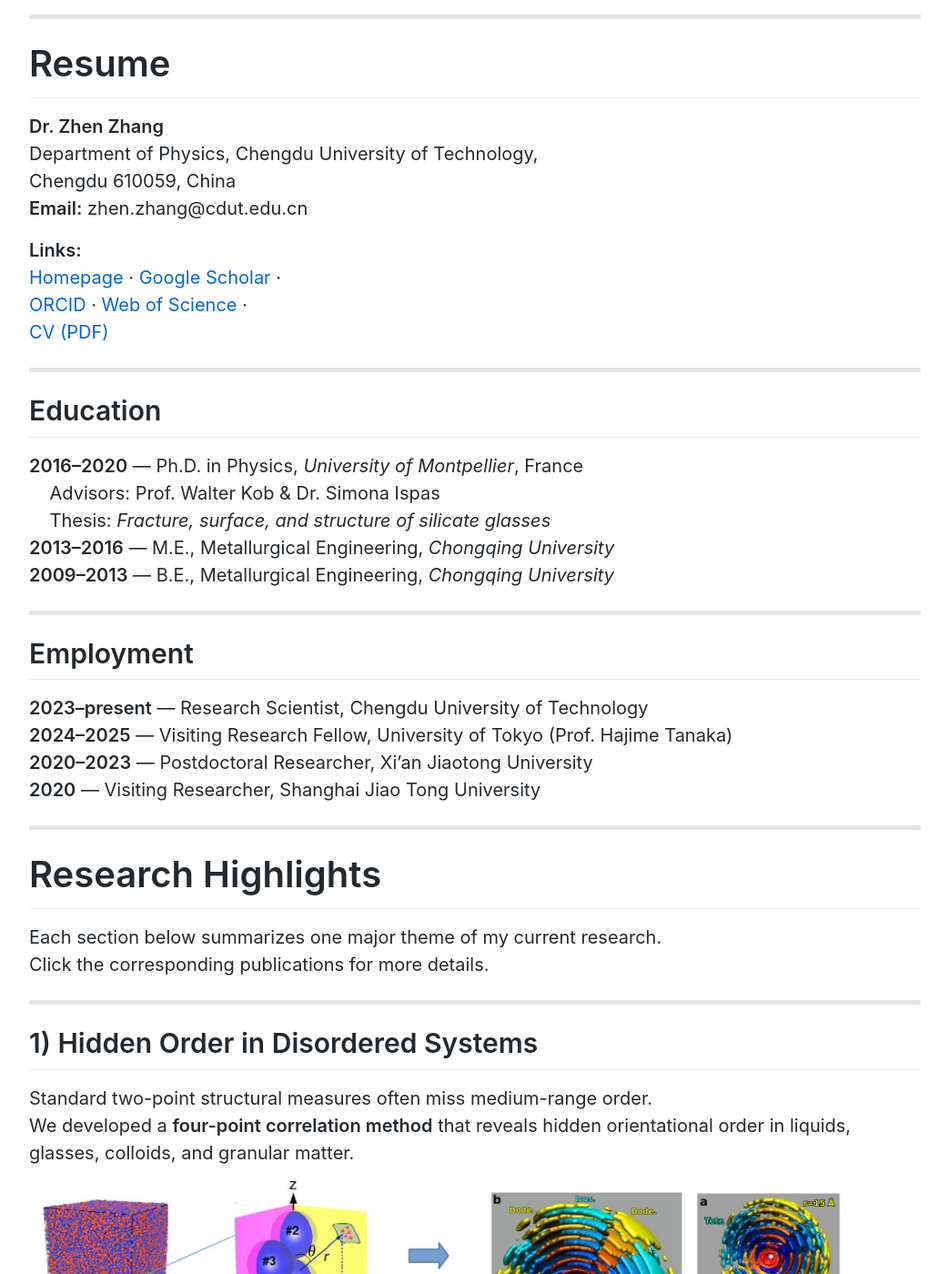
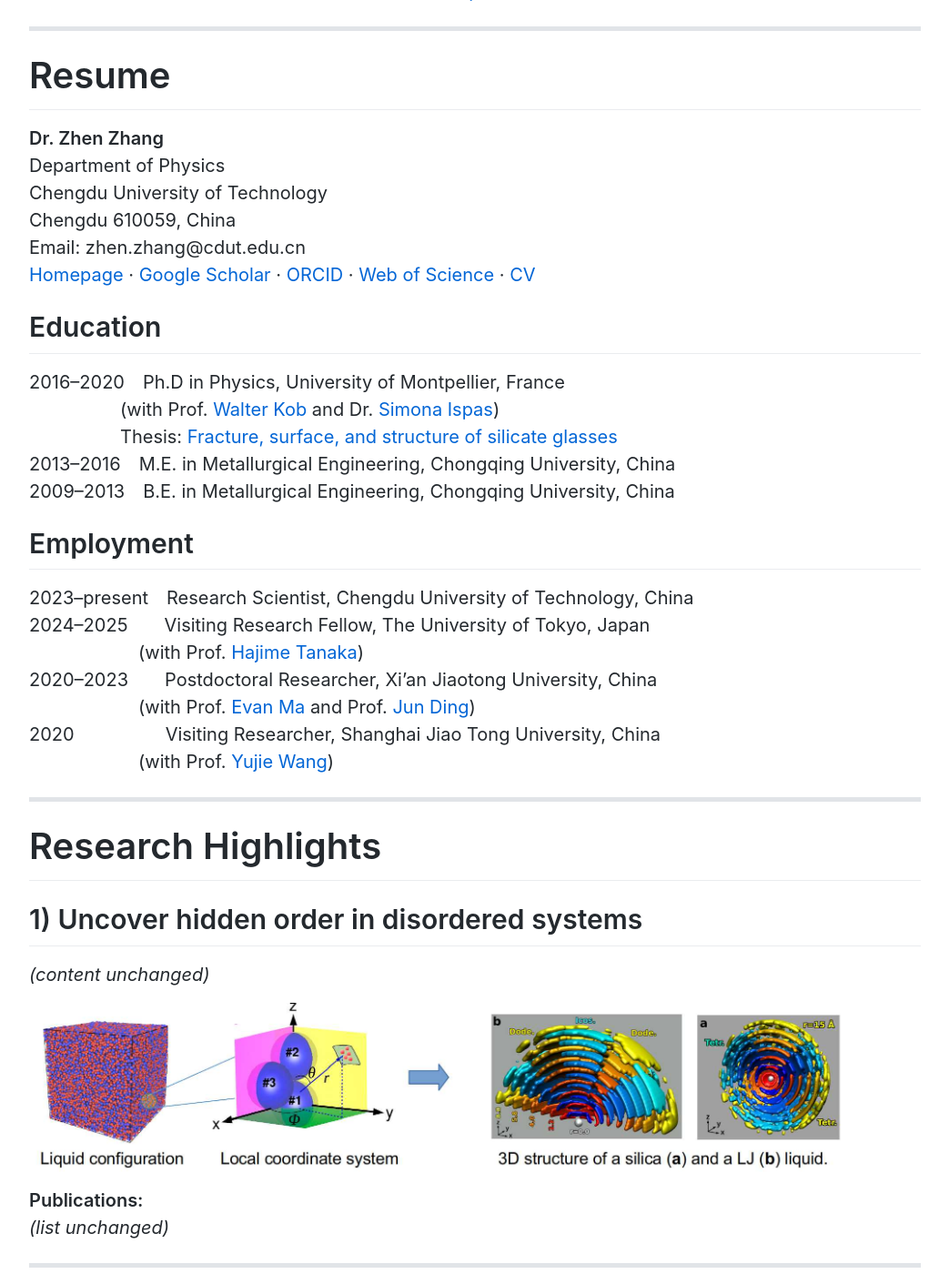
Before and after one commit to zhenzhang1991/zhenzhang1991.github.io, a Jekyll site: the page built from index.md, in a window 1280 px wide and 1400 px high, scrolled down 445 px. Shown: the whole window at 91% size, without its empty margins (118-1161 px from the left). Built offline with Jekyll 4.4.1, drawn with Linux system fonts in a browser that asks for light colours; Markdown is read by kramdown in place of the engine named in the settings; comment, search, counter and statistics services are not loaded; some of the changed text lies outside the part shown.

Commit message:
Update index.md

```diff
--- a/index.md
+++ b/index.md
@@ -2,120 +2,120 @@
 layout: default
 ---
 
-<!-- ===== HEADER / INTRO ===== -->
+<img align="left" src="images/me.jpg" width="118" style="margin-right:15px;">
 
-<img src="images/me.jpg" width="130" style="float:left; margin-right:15px; border-radius:6px;">
+Greetings. I am a Research Scientist in the Department of Physics at Chengdu University of Technology, China. My research centers on investigating the structure and properties of disordered systems, such as liquids, glasses, complex alloys, and granular matter. I develop and utilize advanced computational and numerical techniques to explore the physical origins underlying the fascinating behaviors exhibited by these materials.
 
-Greetings! I am a Research Scientist in the **Department of Physics, Chengdu University of Technology**, China.
-My research focuses on the **structure and properties of disordered systems**—liquids, glasses, complex alloys, and granular matter—through advanced computational and numerical methods.
-
-<br clear="left">
+<br clear="left"/>
 
 ---
 
-### **Quick Navigation**
-[Resume](#resume) • [Research](#research-highlights) • [Publications](#publications) • [Resources](#resources) • [People](#group-members)
+**Jump to:**
+[Resume](#resume) · [Research](#research-highlights) · [Publications](#peer-reviewed-publications) · [Resources](#resources) · [People](#group-members)
 
 ---
 
-# **Resume**
+# Resume
 
 **Dr. Zhen Zhang**
-Department of Physics, Chengdu University of Technology,
+Department of Physics
+Chengdu University of Technology
 Chengdu 610059, China
-**Email:** zhen.zhang@cdut.edu.cn
+Email: zhen.zhang@cdut.edu.cn
+[Homepage](https://zhenzhang1991.github.io) · [Google Scholar](https://scholar.google.com/citations?user=xlcoVIUAAAAJ&hl=en) · [ORCID](https://orcid.org/0000-0003-2128-6215) · [Web of Science](https://www.webofscience.com/wos/author/record/IWE-2491-2023) · [CV](docs/ZhenZhangCV-Sep2023.pdf)
 
-**Links:**
-[Homepage](https://zhenzhang1991.github.io) ·
-[Google Scholar](https://scholar.google.com/citations?user=xlcoVIUAAAAJ&hl=en) ·
-[ORCID](https://orcid.org/0000-0003-2128-6215) ·
-[Web of Science](https://www.webofscience.com/wos/author/record/IWE-2491-2023) ·
-[CV (PDF)](docs/ZhenZhangCV-Sep2023.pdf)
+
+## Education
+2016–2020 Ph.D in Physics, University of Montpellier, France
+     (with Prof. [Walter Kob](https://coulomb.umontpellier.fr/perso/walter.kob/) and Dr. [Simona Ispas](https://www.researchgate.net/profile/Simona-Ispas))
+     Thesis: [Fracture, surface, and structure of silicate glasses](https://hal.science/tel-02902601)
+2013–2016 M.E. in Metallurgical Engineering, Chongqing University, China
+2009–2013 B.E. in Metallurgical Engineering, Chongqing University, China
+
+## Employment
+2023–present Research Scientist, Chengdu University of Technology, China
+2024–2025  Visiting Research Fellow, The University of Tokyo, Japan
+      (with Prof. [Hajime Tanaka](https://www.softmatter.rcast.u-tokyo.ac.jp/Top_E.html))
+2020–2023  Postdoctoral Researcher, Xi’an Jiaotong University, China
+      (with Prof. [Evan Ma](https://scholar.google.com/citations?user=wvnI5qIAAAAJ&hl=en) and Prof. [Jun Ding](http://gr.xjtu.edu.cn/en/web/dingsn/home))
+2020     Visiting Researcher, Shanghai Jiao Tong University, China
+      (with Prof. [Yujie Wang](https://xray.sjtu.edu.cn/a/en/))
 
 ---
 
-## **Education**
+# Research Highlights
 
-**2016–2020** — Ph.D. in Physics, *University of Montpellier*, France
-&nbsp;&nbsp;&nbsp;&nbsp;Advisors: Prof. Walter Kob & Dr. Simona Ispas
-&nbsp;&nbsp;&nbsp;&nbsp;Thesis: *Fracture, surface, and structure of silicate glasses*
-**2013–2016** — M.E., Metallurgical Engineering, *Chongqing University*
-**2009–2013** — B.E., Metallurgical Engineering, *Chongqing University*
+## 1) Uncover hidden order in disordered systems
+*(content unchanged)*
+
+<img align="center" src="images/4point-correlation.jpg" width="900">
+
+**Publications:**
+*(list unchanged)*
 
 ---
 
-## **Employment**
+## 2) Deformation and failure of amorphous solids
+*(content unchanged)*
 
-**2023–present** — Research Scientist, Chengdu University of Technology
-**2024–2025** — Visiting Research Fellow, University of Tokyo (Prof. Hajime Tanaka)
-**2020–2023** — Postdoctoral Researcher, Xi’an Jiaotong University
-**2020** — Visiting Researcher, Shanghai Jiao Tong University
+<img align="center" src="images/stz-mg.jpg" width="900">
+<img align="center" src="images/deformation-silicate-glass.jpg" width="900">
+
+**Publications:**
+*(list unchanged)*
 
 ---
 
-# **Research Highlights**
+## 3) Monolayer surface properties of oxide glasses
+*(content unchanged)*
 
-Each section below summarizes one major theme of my current research.
-Click the corresponding publications for more details.
+<img align="center" src="images/surface-prop.jpg" width="900">
+
+**Publications:**
+*(list unchanged)*
 
 ---
 
-## **1) Hidden Order in Disordered Systems**
+## 4) Irradiation response of multi-principal element alloys
+*(content unchanged)*
 
-Standard two-point structural measures often miss medium-range order.
-We developed a **four-point correlation method** that reveals hidden orientational order in liquids, glasses, colloids, and granular matter.
+<img align="center" src="images/irradiation-diffusion.jpg" width="900">
 
-<img src="images/4point-correlation.jpg" width="900">
-
-**Key publications:**
-- *Zhen Zhang* & W. Kob, **PNAS 2020**
-- H. Yuan, *Z. Zhang* et al., **PRL 2021**
-- N. Singh, *Z. Zhang* et al., **PNAS 2023**
-- *Z. Zhang* & W. Kob, **PRB 2024**
-- *Z. Zhang*, Z. Xie & W. Kob, **PNAS 2025**
+**Publications:**
+*(list unchanged)*
 
 ---
 
-## **2) Deformation & Failure of Amorphous Solids**
-
-We explore how metallic and oxide glasses deform, focusing on
-**shear transformation zones (STZs)**, cooling-rate effects, and fracture behavior.
-
-<img src="images/stz-mg.jpg" width="900">
-<img src="images/deformation-silicate-glass.jpg" width="900">
-
-**Key publications:**
-- *Z. Zhang*, J. Ding & E. Ma, **PNAS 2022**
-- *Z. Zhang*, S. Ispas & W. Kob, **Acta Mater. 2022**
-- *Z. Zhang*, S. Ispas & W. Kob, **PRM 2022**
-- J. Yu, *Z. Zhang* et al., **PNAS 2025**
+# Peer-reviewed Publications
+*(full list unchanged)*
+{: reversed="reversed"}
 
 ---
 
-## **3) Surface Properties of Oxide Glasses**
+# Group Members
 
-Using large-scale MD and DFT, we study
-**atomic-scale surface structure, roughness, and vibrational/electronic signatures**.
+## Current Members
 
-<img src="images/surface-prop.jpg" width="900">
+| Name            | Role             | Duration     | Research Direction                                |
+|-----------------|------------------|--------------|---------------------------------------------------|
+| Nanqin Xiao     | Graduate student | 09/2022–now  | Rough and frictional granular materials           |
+| Zhengcheng Xie  | Graduate student | 09/2023–now  | Glasses under extreme deformation                 |
+| Tiannan Shen    | Graduate student | 03/2024–now  | Structure and dynamics of oxide glass formers     |
+| Jun Wu          | Graduate student | 04/2024–now  | Structure and dynamics of model glass formers     |
+| Nan Zhou        | Graduate student | 09/2025–now  | Surface structure and dynamics                    |
 
-**Key publications:**
-- *Z. Zhang*, S. Ispas & W. Kob, **JCP 2023**
-- *Z. Zhang*, S. Ispas & W. Kob, **PRL 2021**
-- *Z. Zhang*, W. Kob & S. Ispas, **PRB 2021**
-- *Z. Zhang*, S. Ispas & W. Kob, **JCP 2020**
+## Former Members
+
+| Name         | Degree | Duration         | After Graduation                 |
+|--------------|---------|------------------|----------------------------------|
+| Jiajun Tang  | Master  | 09/2023–06/2024  | Frictional granular materials    |
 
 ---
 
-## **4) Irradiation Response of Multi-Principal-Element Alloys**
+# Resources
 
-Local chemical order (LCO) governs defect dynamics in H/MEAs.
-We combine atomistic simulations with in-situ irradiation experiments.
-
-<img src="images/irradiation-diffusion.jpg" width="900">
-
-**Key publications:**
-- *Z. Zhang* et al., **PNAS 2023**
-- B. Zhang, *Z. Zhang* et al., **PNAS 2024**
-
----
+## Codes and scripts
+[Four-point correlation structural analysis](https://github.com/zhenzhang1991/three-dimensional-structure)
+[Irradiation simulations](https://github.com/zhenzhang1991/irradiation-simulation-for-alloys)
+[Hybrid MD and MC simulations](https://github.com/zhenzhang1991/hybrid-MD-and-MC-simulations)
+[SHIK potential for oxide liquids and glasses](https://github.com/compmatscirpi/SHIK-potential)
```
